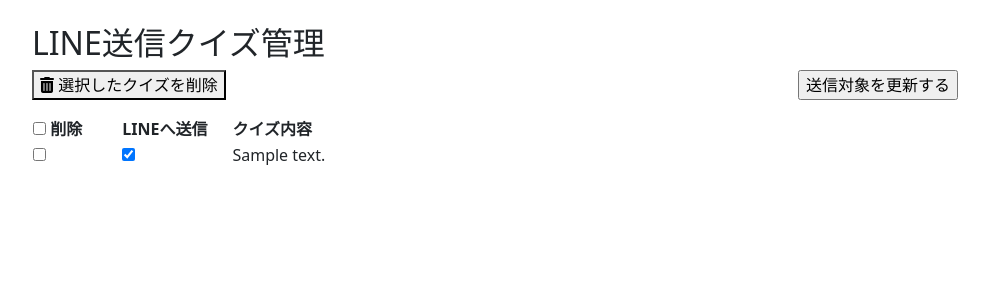
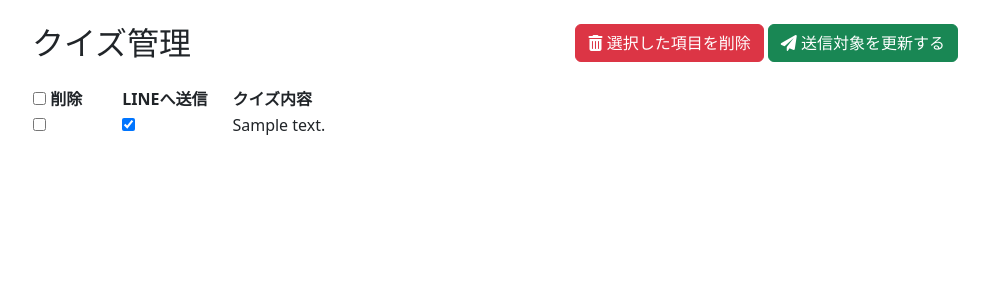
Before and after one commit to test-master3/quiz-study, a Rails app: page /quizzes in a window 1280 px wide. Shown: the part 55-355 px from the top of the page, without its empty margins (145-1134 px from the left). Run offline with Rails 7, Linux system fonts and the light colour scheme; a user stored in the database is signed in; tables that the repository leaves empty hold one stand-in row (values such as "Sample post"); some libraries are stand-ins or nearby versions.

Commit message:
クイズ、質問一覧画面の表示微調整

```diff
--- a/app/views/quizzes/index.html.erb
+++ b/app/views/quizzes/index.html.erb
@@ -3,18 +3,17 @@
   <div class="row">
     <div class="col-md-10 mx-auto">
       <div class="user-profile">
-        <h2>LINE送信クイズ管理</h2>
-
-        <div data-controller="checkbox-select-all">
-          <%= form_with url: manage_quizzes_path, method: :post, class: "quiz-form" do %>
-
-            <div class="form-header mb-3 d-flex justify-content-between">
-              <%= button_tag type: 'submit', name: "commit", value: "delete",
-                  data: { turbo_confirm: "選択したクイズを本当に削除しますか？" },
-                  class: "submit-button danger" do %>
-                <i class="fas fa-trash-alt"></i> 選択したクイズを削除
+        <%= form_with url: manage_quizzes_path, method: :post, class: "quiz-form", data: { controller: "checkbox-select-all" } do |form| %>
+          <div class="d-flex justify-content-between align-items-center mb-4">
+            <h1 class="h2 mb-0">クイズ管理</h1>
+            <div>
+              <%= form.button type: 'submit', name: 'commit', value: 'delete', class: 'btn btn-danger', data: { turbo_confirm: '選択したクイズを本当に削除しますか？' } do %>
+                <i class="fas fa-trash-alt"></i> 選択した項目を削除
               <% end %>
-              <%= submit_tag "送信対象を更新する", class: "submit-button" %>
+              <%= form.button type: 'submit', name: 'commit', value: 'update', class: 'btn btn-success' do %>
+                <i class="fas fa-paper-plane"></i> 送信対象を更新する
+              <% end %>
+            </div>
           </div>
 
           <table class="quiz-table">
@@ -48,4 +47,3 @@
     </div>
   </div>
 </div>
-</div>
```
Also changed, not shown: app/views/questions/index.html.erb (+8 -3 lines). Lines whose indentation alone changed are shown as unchanged.
